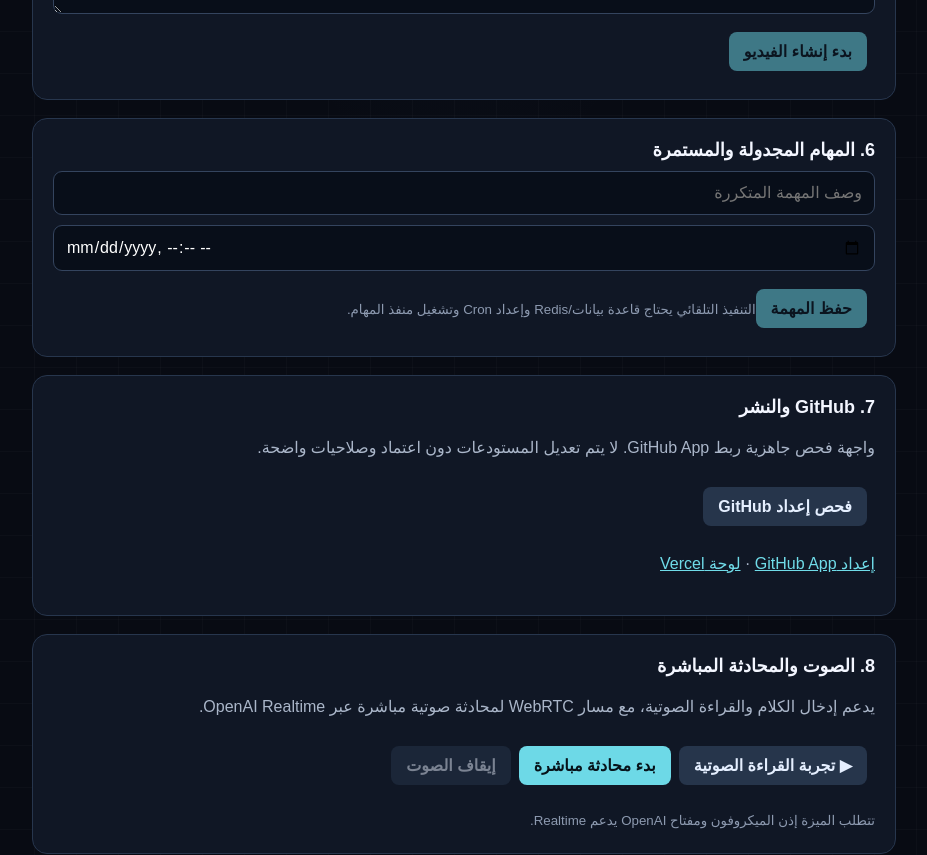
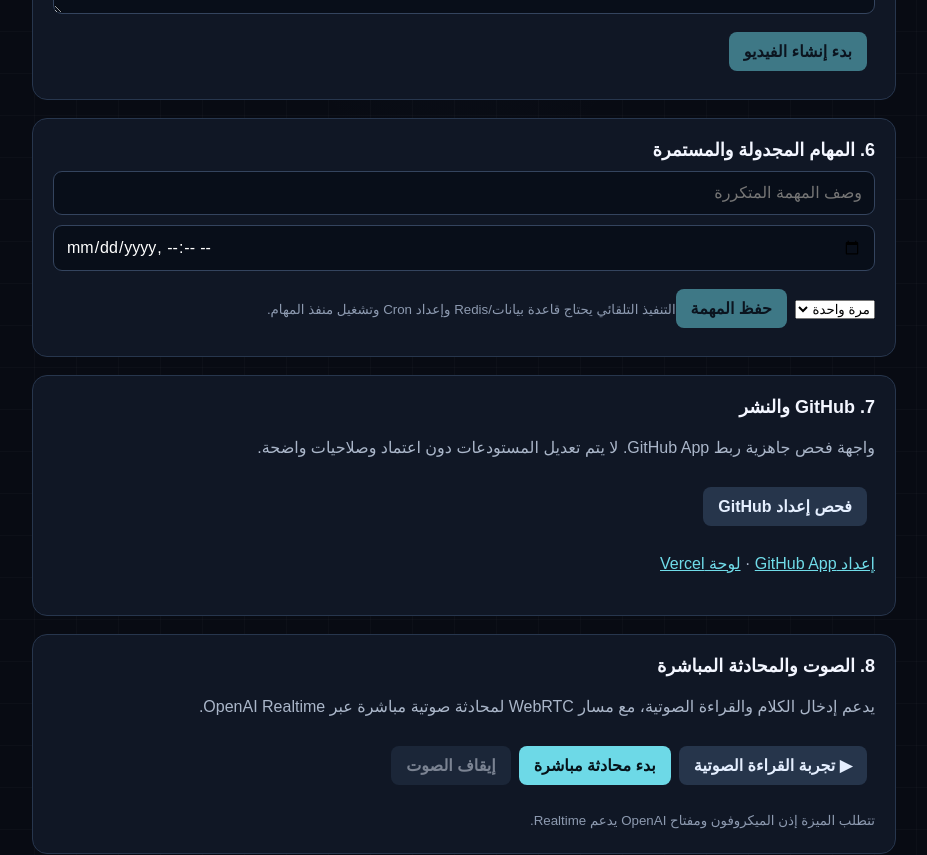
Before and after one commit to o6384051-cpu/NEXORA, a Next.js app: page /workspace in a window 1280 px wide. Shown: the part 1271-2126 px from the top of the page, without its empty margins (176-1103 px from the left). Built offline with nearby package versions, Linux system fonts and the light colour scheme.

Commit message:
Add recurring cadence selection for scheduled tasks

```diff
--- a/app/workspace/page.tsx
+++ b/app/workspace/page.tsx
@@ -7,7 +7,7 @@ export default function WorkspacePage(){
  const [file,setFile]=useState<File|null>(null); const [analysis,setAnalysis]=useState<Result|null>(null);
  const [video,setVideo]=useState(""); const [videoResult,setVideoResult]=useState<Result|null>(null);
  const [buildDesc,setBuildDesc]=useState(""); const [buildResult,setBuildResult]=useState<Result|null>(null); const audioRef=useRef<HTMLAudioElement>(null); const [voiceStatus,setVoiceStatus]=useState(""); const [peer,setPeer]=useState<RTCPeerConnection|null>(null);
- const [schedule,setSchedule]=useState(""); const [when,setWhen]=useState(""); const [scheduleResult,setScheduleResult]=useState<Result|null>(null);
+ const [schedule,setSchedule]=useState(""); const [when,setWhen]=useState(""); const [scheduleCadence,setScheduleCadence]=useState("once"); const [scheduleResult,setScheduleResult]=useState<Result|null>(null);
  const [busy,setBusy]=useState(""); const [notice,setNotice]=useState("");
  useEffect(()=>{if("serviceWorker" in navigator) void navigator.serviceWorker.register("/sw.js").catch(()=>undefined);},[]);
  async function post(url:string,body:BodyInit|Record<string,unknown>,isForm=false){setBusy(url);setNotice("");try{const r=await fetch(url,{method:"POST",headers:isForm?undefined:{"Content-Type":"application/json"},body:isForm?body as BodyInit:JSON.stringify(body)});const d=await r.json();if(!r.ok)throw new Error(d.error||"تعذر تنفيذ الطلب");return d as Result;}catch(e){setNotice(e instanceof Error?e.message:"حدث خطأ");return null;}finally{setBusy("");}}
@@ -21,7 +21,7 @@ export default function WorkspacePage(){
  <section className="tool-panel"><h2>3. البحث المستقل في الإنترنت</h2><input value={query} onChange={e=>setQuery(e.target.value)} placeholder="ما الذي تريد البحث عنه؟"/><button disabled={!query.trim()||!!busy} onClick={()=>{void post("/api/search",{query}).then(setSearch)}}>ابحث الآن</button>{search&&<div className="output"><p>{String(search.answer||"")}</p>{Array.isArray(search.results)&&search.results.map((r,i)=>{const x=r as {title:string;url:string;content:string};return <article key={i}><a href={x.url} target="_blank" rel="noreferrer">{x.title}</a><p>{x.content}</p></article>})}</div>}</section>
  <section className="tool-panel"><h2>4. رفع الملفات وتحليلها</h2><input type="file" accept=".txt,.md,.csv,.json,text/plain,text/markdown,text/csv,application/json" onChange={e=>setFile(e.target.files?.[0]||null)}/><button disabled={!file||!!busy} onClick={()=>{if(!file)return;const form=new FormData();form.append("file",file);void post("/api/files/analyze",form,true).then(setAnalysis)}}>تحليل الملف</button>{analysis&&<div className="output"><b>{String(analysis.name)}</b><p>{String(analysis.analysis||"")}</p></div>}</section>
  <section className="tool-panel"><h2>5. إنشاء الفيديو</h2><textarea rows={2} value={video} onChange={e=>setVideo(e.target.value)} placeholder="صف المشهد المطلوب..."/><button disabled={!video.trim()||!!busy} onClick={()=>{void post("/api/media/video",{prompt:video}).then(setVideoResult)}}>بدء إنشاء الفيديو</button>{videoResult&&<div className="output"><p>الحالة: {String(videoResult.status)}</p>{typeof videoResult.id==="string"&&<a href={"/api/media/video/"+videoResult.id} target="_blank">متابعة حالة التوليد</a>}{Array.isArray(videoResult.output)&&videoResult.output.map((x,i)=><p key={i}><a href={String(x)} target="_blank">عرض الفيديو الناتج</a></p>)}</div>}</section>
- <section className="tool-panel"><h2>6. المهام المجدولة والمستمرة</h2><input value={schedule} onChange={e=>setSchedule(e.target.value)} placeholder="وصف المهمة المتكررة"/><input type="datetime-local" value={when} onChange={e=>setWhen(e.target.value)}/><button disabled={!schedule.trim()||!when||!!busy} onClick={()=>{void post("/api/schedules",{task:schedule,runAt:new Date(when).toISOString(),cadence:"once"}).then(setScheduleResult)}}>حفظ المهمة</button>{scheduleResult&&<div className="output"><p>تم تسجيل طلب الجدولة: {JSON.stringify(scheduleResult.schedule||scheduleResult)}</p></div>}<small>التنفيذ التلقائي يحتاج قاعدة بيانات/Redis وإعداد Cron وتشغيل منفذ المهام.</small></section>
+ <section className="tool-panel"><h2>6. المهام المجدولة والمستمرة</h2><input value={schedule} onChange={e=>setSchedule(e.target.value)} placeholder="وصف المهمة المتكررة"/><input type="datetime-local" value={when} onChange={e=>setWhen(e.target.value)}/><select value={scheduleCadence} onChange={e=>setScheduleCadence(e.target.value)}><option value="once">مرة واحدة</option><option value="daily">يومياً</option><option value="weekly">أسبوعياً</option></select><button disabled={!schedule.trim()||!when||!!busy} onClick={()=>{void post("/api/schedules",{task:schedule,runAt:new Date(when).toISOString(),cadence:scheduleCadence}).then(setScheduleResult)}}>حفظ المهمة</button>{scheduleResult&&<div className="output"><p>تم تسجيل طلب الجدولة: {JSON.stringify(scheduleResult.schedule||scheduleResult)}</p></div>}<small>التنفيذ التلقائي يحتاج قاعدة بيانات/Redis وإعداد Cron وتشغيل منفذ المهام.</small></section>
  <section className="tool-panel"><h2>7. GitHub والنشر</h2><p>واجهة فحص جاهزية ربط GitHub App. لا يتم تعديل المستودعات دون اعتماد وصلاحيات واضحة.</p><button className="secondary" onClick={()=>{setBusy("github");fetch("/api/github").then(r=>r.json()).then(setScheduleResult).catch(()=>setNotice("تعذر فحص GitHub")).finally(()=>setBusy(""))}}>فحص إعداد GitHub</button><p><a href="https://github.com/settings/apps" target="_blank" rel="noreferrer">إعداد GitHub App</a> · <a href="https://vercel.com/dashboard" target="_blank" rel="noreferrer">لوحة Vercel</a></p></section>
  <section className="tool-panel"><h2>8. الصوت والمحادثة المباشرة</h2><p>يدعم إدخال الكلام والقراءة الصوتية، مع مسار WebRTC لمحادثة صوتية مباشرة عبر OpenAI Realtime.</p><button className="secondary" onClick={()=>readAloud("مرحباً بك في نيكسورا. كيف يمكنني مساعدتك؟")}>▶ تجربة القراءة الصوتية</button><button onClick={()=>void startLiveVoice()} disabled={!!peer}>بدء محادثة مباشرة</button><button className="secondary" onClick={stopLiveVoice} disabled={!peer}>إيقاف الصوت</button><p>{voiceStatus}</p><audio ref={audioRef} autoPlay/><small>تتطلب الميزة إذن الميكروفون ومفتاح OpenAI يدعم Realtime.</small></section>
  <section className="tool-panel"><h2>9. تطبيق الهاتف Android</h2><p>تم تجهيز أساس تطبيق ويب قابل للتثبيت PWA على Android. هذا ليس ملف APK أصلياً بعد.</p><button className="secondary" onClick={()=>{if("serviceWorker" in navigator)void navigator.serviceWorker.register("/sw.js").then(()=>setNotice("تم تسجيل خدمة التطبيق على هذا المتصفح.")).catch(()=>setNotice("تعذر تسجيل خدمة التطبيق."));}}>تجهيز التطبيق على هذا الجهاز</button></section>
```
